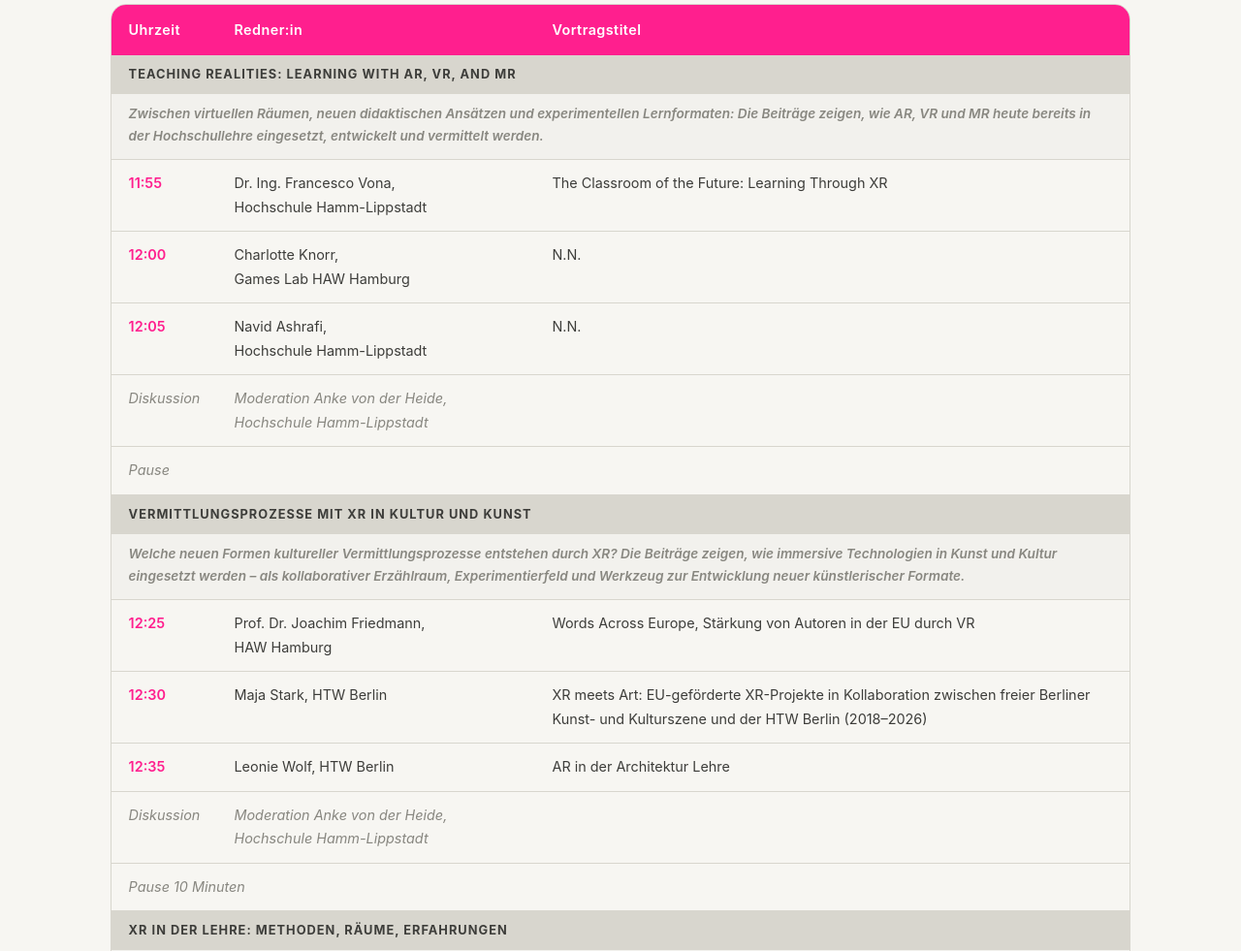
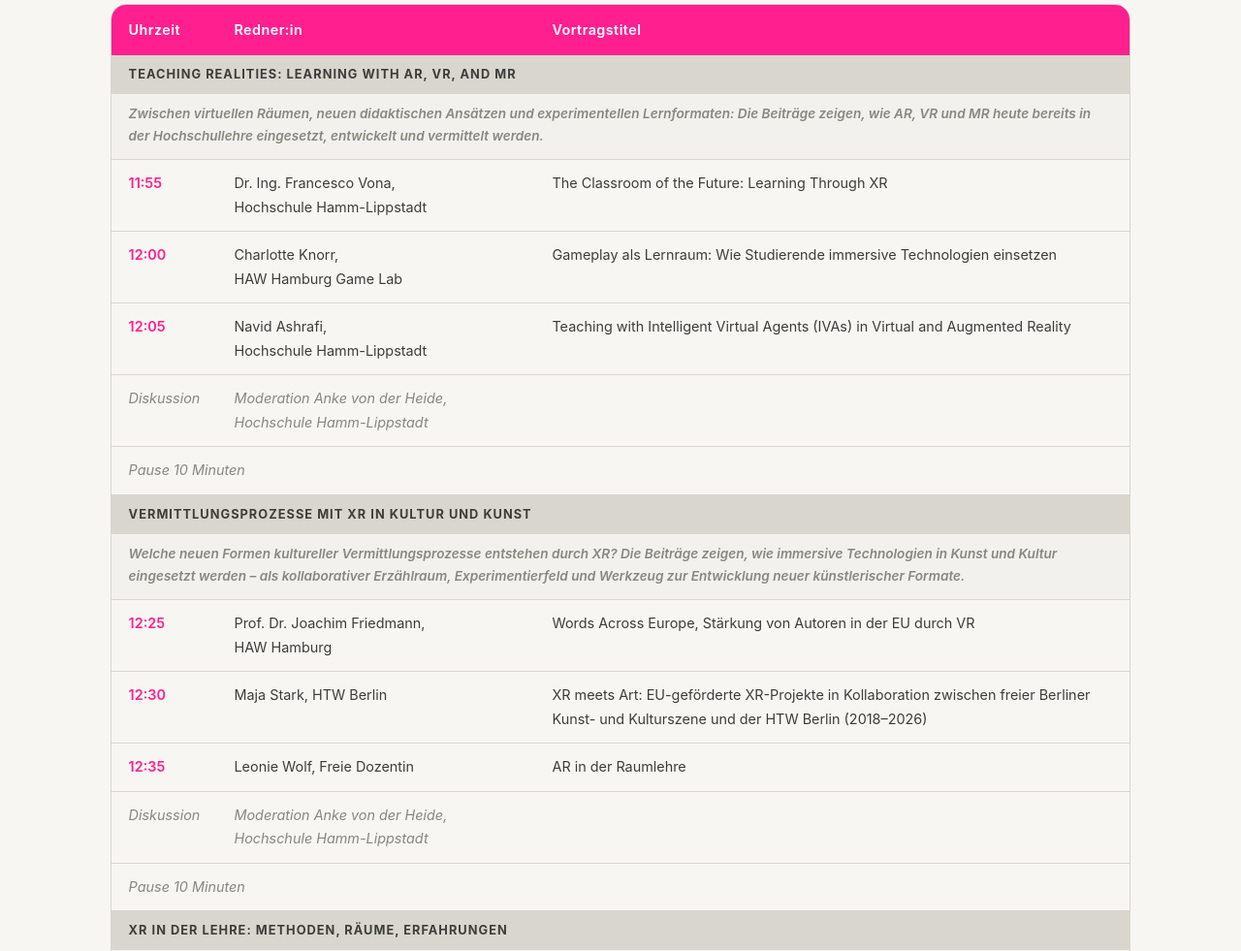
Before and after one commit to louziferr/xrwise-website, a Flask app: page /uff in a window 1280 px wide. Shown: the part 1695-2676 px from the top of the page at 97% size. Run offline with Flask 3, Linux system fonts and the light colour scheme; style sheets or scripts are compiled from the project's sources.

Commit message:
adjust program

```diff
--- a/templates/news/uff.html
+++ b/templates/news/uff.html
@@ -227,13 +227,13 @@
                 </tr>
                 <tr>
                     <td>12:00</td>
-                    <td>Charlotte Knorr,<br>Games Lab HAW Hamburg</td>
-                    <td>N.N.</td>
+                    <td>Charlotte Knorr,<br>HAW Hamburg Game Lab</td>
+                    <td>{{ _('Gameplay als Lernraum: Wie Studierende immersive Technologien einsetzen') }}</td>
                 </tr>
                 <tr>
                     <td>12:05</td>
                     <td>Navid Ashrafi,<br>Hochschule Hamm-Lippstadt</td>
-                    <td>N.N.</td>
+                    <td>{{ _('Teaching with Intelligent Virtual Agents (IVAs) in Virtual and Augmented Reality') }}</td>
                 </tr>
                 <tr class="uff-meta">
                     <td>{{ _('Diskussion') }}</td>
@@ -241,7 +241,7 @@
                     <td></td>
                 </tr>
                 <tr class="uff-meta">
-                    <td colspan="3">{{ _('Pause') }}</td>
+                    <td colspan="3">{{ _('Pause 10 Minuten') }}</td>
                 </tr>
                 <!-- Block 2 -->
                 <tr class="uff-section">
@@ -262,8 +262,8 @@
                 </tr>
                 <tr>
                     <td>12:35</td>
-                    <td>Leonie Wolf, HTW Berlin</td>
-                    <td>{{ _('AR in der Architektur Lehre') }}</td>
+                    <td>Leonie Wolf, {{ _('Freie Dozentin') }}</td>
+                    <td>{{ _('AR in der Raumlehre') }}</td>
                 </tr>
                 <tr class="uff-meta">
                     <td>{{ _('Diskussion') }}</td>
```
Also changed, not shown: translations/de/LC_MESSAGES/messages.po, translations/en/LC_MESSAGES/messages.po, 2 other files.
